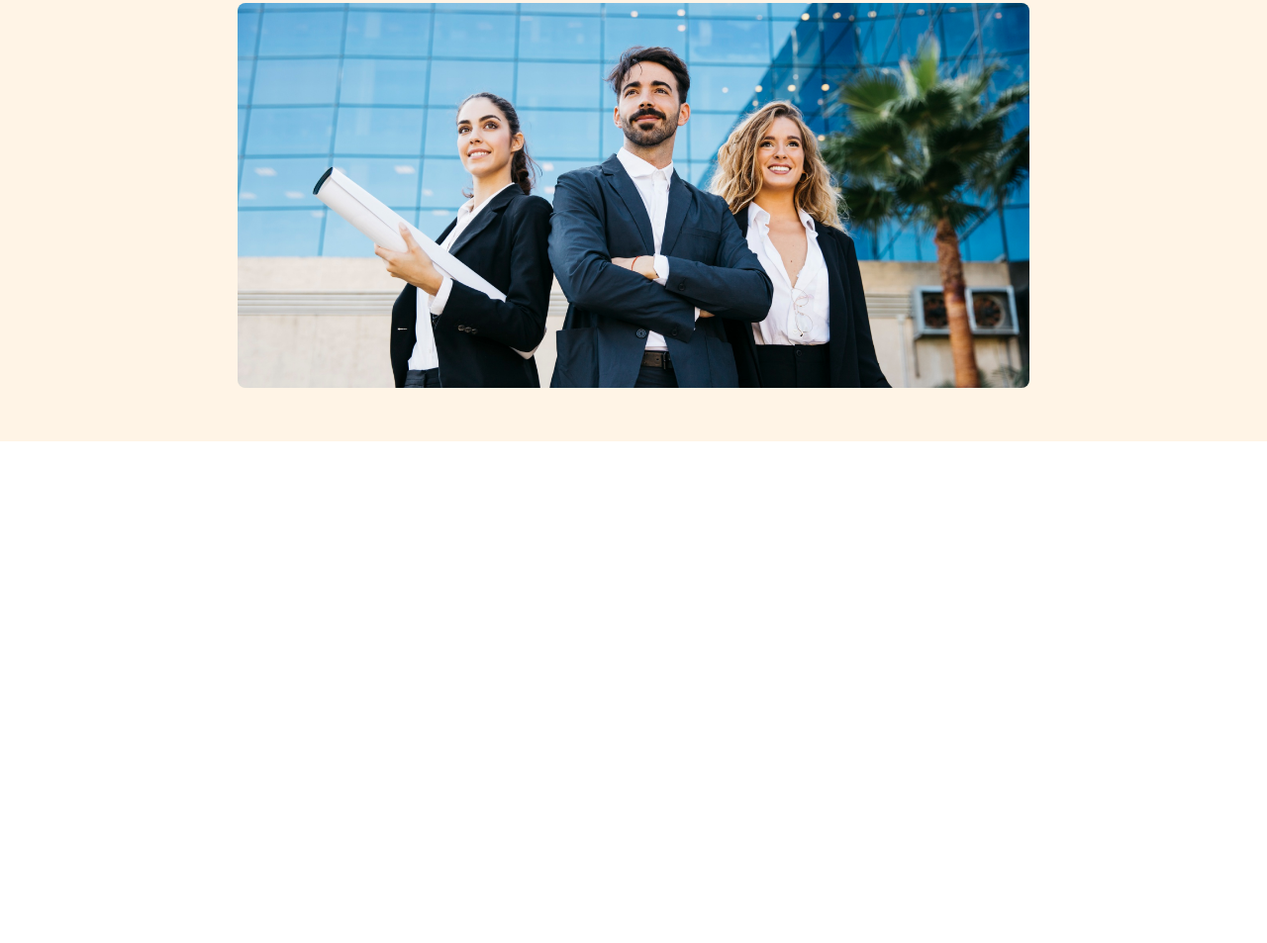
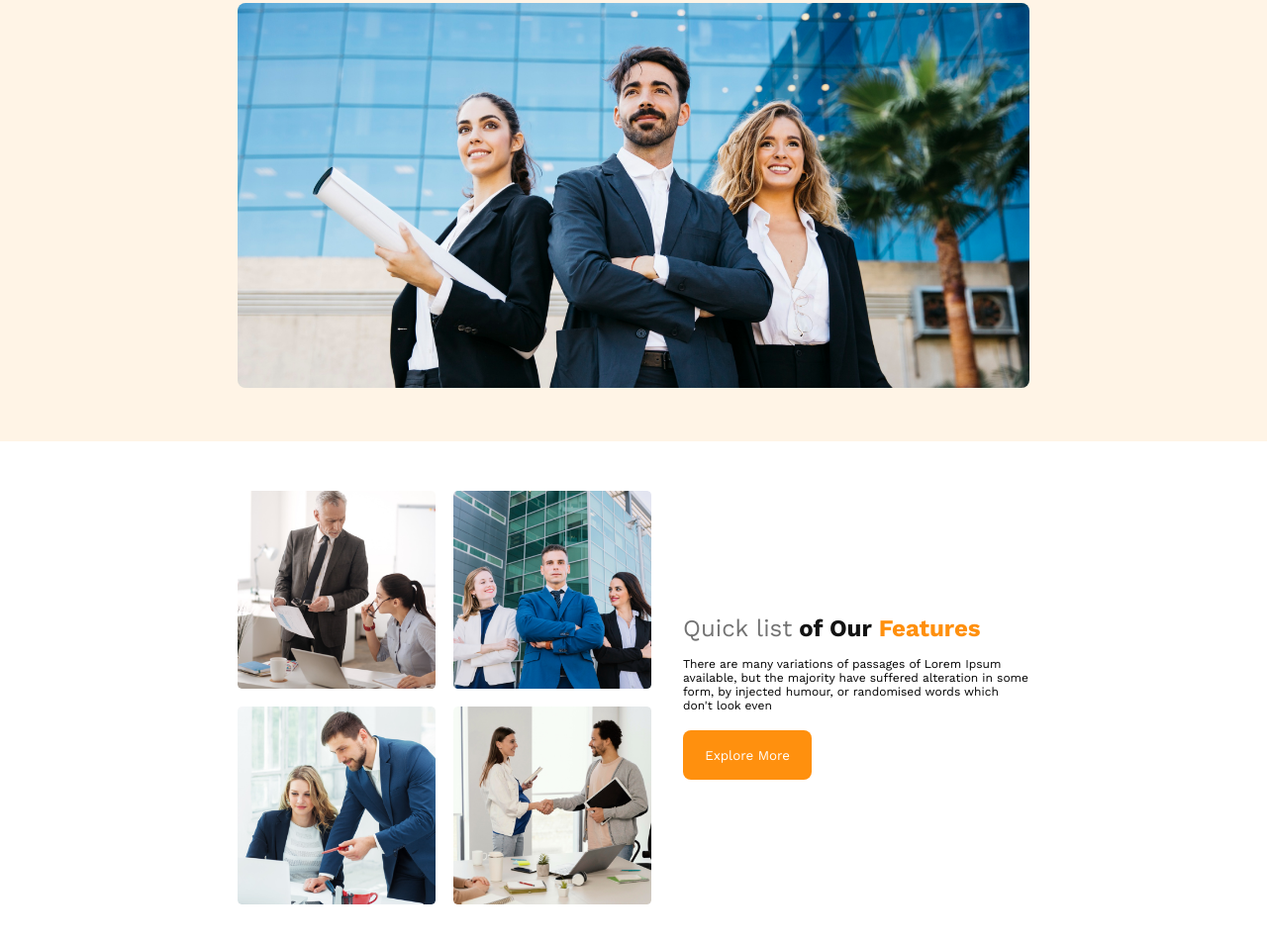
Before and after one commit to mrbannerbear/g3-architects, a plain HTML site: page index.html in a window 1280 px wide. Shown: the part 449-1402 px from the top of the page at 99% size. Before the commit the page ends 895 px from the top, so only its background shows below. Drawn offline with nearby package versions, Linux system fonts and the light colour scheme.

Commit message:
added section 1 of main

```diff
--- a/assets/style.css
+++ b/assets/style.css
@@ -48,16 +48,42 @@ nav{
 .banner-img{margin-top: 50px;}
 
 .banner img{max-width: 100%; border-radius: 8px;}
+/* header ends */
 
 
-/* header ends */
+/* main starts */
+main{ max-width: 1440px; padding: 50px 240px;}
+/* section 1 */
+.section1{display: flex; align-items: center; gap: 2rem;}
+.section1 h2{margin-bottom: 15px;}
 
-@media screen and (max-width:576px) { header{padding: 20px;}
+
+.features-images{display: grid; grid-template-columns: repeat(2, 1fr); gap: 1.125rem;}
+.features-images img{max-width: 200px ;}
+
+/* section2 */
+
+/* section 3 */
+/* main ends */
+
+/* smaller devices */
+
+@media screen and (max-width:576px) {
+
+header{padding: 20px;}
 nav{flex-direction: column;}
+
+main{max-width: 1440px; padding: 20px;}
+.section1{flex-direction: column-reverse;}
+.features-images{grid-template-columns: 1fr;}
 
 }
 
-@media screen and (min-width:576px) and (max-width:992px) { header{padding: 20px;}
+/* medium devices */
+
+@media screen and (min-width:576px) and (max-width:992px) {header{padding: 20px;}
 nav{flex-direction: column;}
 
+.section1{flex-direction: column-reverse;}
+
 }
--- a/index.html
+++ b/index.html
@@ -40,7 +40,45 @@
         </div>
     </header>
 
-    <main></main>
+    <main>
+
+        <section class="section1">
+            <div class="features-images">
+
+                <img src="assets/images/team1.png" alt="">
+                <img src="assets/images/team2.png" alt="">
+                <img src="assets/images/team3.png" alt="">
+                <img src="assets/images/team4.png" alt="">
+
+
+            </div>
+
+            <div class="features-text">
+                <h2><span style="color: var(--dark-03, #727272); font-size: 1.5rem; font-weight: 500;">Quick list</span>
+                     <span style="color: var(--dark-01, #131313); font-size: 1.5rem; font-weight: 700;">of Our</span>
+                      <span style="color: #FF900E; font-size: 1.5rem; font-weight: 700;">Features</span></h2>
+                <p style="font-size: 12px;">There are many variations of passages of Lorem Ipsum available,
+                     but the majority have suffered alteration in some form, by injected humour,
+                      or randomised words which don't look even
+                </p>
+                <input type="button" class="btn" value="Explore More">
+
+            </div>
+
+
+        </section>
+
+        <section class="section2">
+
+
+        </section>
+
+        <section class="section3">
+
+
+        </section>
+
+    </main>
 
     <footer></footer>
 
```
